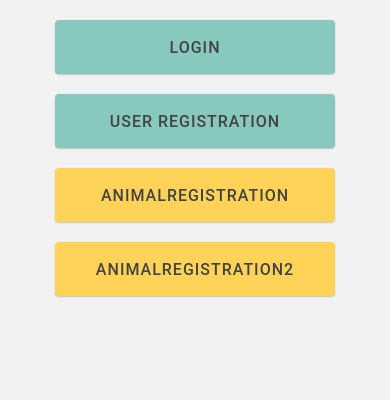
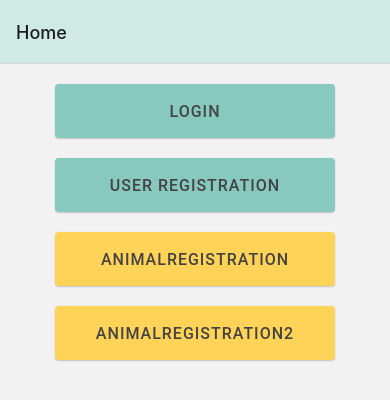
Before and after one commit to brunaazambuja/DevApps, a React Native app in the folder ProjetoDevApp/: screen / in a window 390 px wide. Shown: the top 400 px of the page. Built offline with nearby package versions, Linux system fonts and the light colour scheme.

Commit message:
Add TopBar colors

```diff
--- a/ProjetoDevApp/src/components/UserLogin/index.js
+++ b/ProjetoDevApp/src/components/UserLogin/index.js
@@ -10,7 +10,7 @@ const UserLogin = () => {
     <View>
       <StatusBar backgroundColor="#88c9bf" />
 
-      <Text style={styles.topBar}>Login</Text>
+      {/* <Text style={styles.topBar}>Login</Text> */}
 
       <View style={{ paddingTop: 64 }}>
         <TextInput
--- a/ProjetoDevApp/src/routes/index.js
+++ b/ProjetoDevApp/src/routes/index.js
@@ -13,14 +13,16 @@ const Routes = () => {
   return (
     <App.Navigator
       screenOptions={{
-        headerShown: false,
-        cardStyle: { backgroundColor: '#312e38' },
+        headerShown: true,
+        headerStyle: {
+          backgroundColor:"#cfe9e5"
+        },
       }}>
-      <App.Screen name="Router" component={Router} />
-      <App.Screen name="Login" component={UserLogin} />
-      <App.Screen name="UserRegister" component={UserRegister} />
-      <App.Screen name="AnimalRegister" component={Cadastro_Animais} />
-      <App.Screen name="AnimalRegister2" component={TelaFinalCadastroAnimais} />
+      <App.Screen name="Home" component={Router} />
+      <App.Screen name="Login" options={{headerStyle:{backgroundColor:"#cfe9e5"}}} component={UserLogin} />
+      <App.Screen name="UserRegister" options={{headerStyle:{backgroundColor:"#cfe9e5"}}} component={UserRegister} />
+      <App.Screen name="AnimalRegister" options={{headerStyle:{backgroundColor:"#fee29b"}, title:"Cadastro de Animais"}} component={Cadastro_Animais} />
+      <App.Screen name="AnimalRegister2" options={{headerStyle:{backgroundColor:"#fee29b"}, title:"Cadastro de Animais"}} component={TelaFinalCadastroAnimais} />
     </App.Navigator>
   );
 };
```
